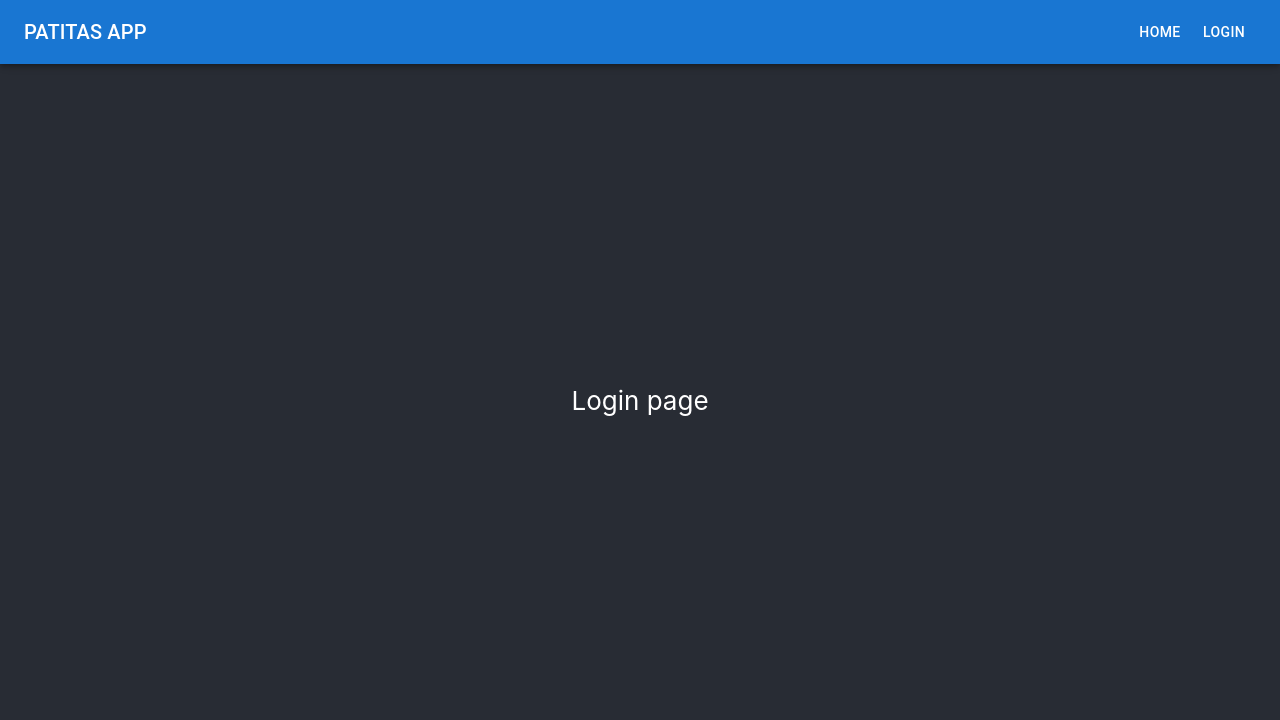
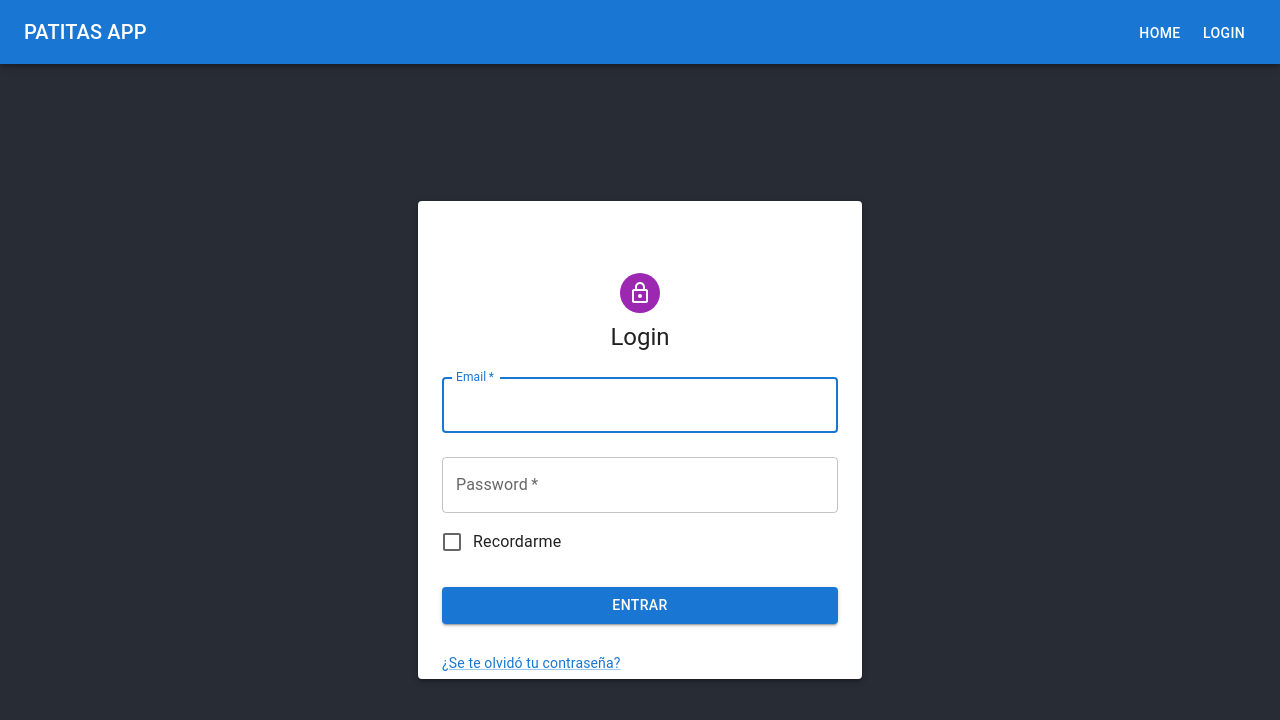
Before and after one commit to edcamero/mascotas-app, a React (Create React App) app in the folder frontend2/: page /login in a window 1280 px wide. Shown: the top 720 px of the page. Built offline with nearby package versions, Linux system fonts and the light colour scheme.

Commit message:
interfaz del login

```diff
--- a/frontend2/src/pages/LoginPage/LoginPage.tsx
+++ b/frontend2/src/pages/LoginPage/LoginPage.tsx
@@ -1,7 +1,93 @@
-import React from 'react'
+import * as React from 'react'
+import Avatar from '@mui/material/Avatar'
+import Button from '@mui/material/Button'
+import CssBaseline from '@mui/material/CssBaseline'
+import TextField from '@mui/material/TextField'
+import FormControlLabel from '@mui/material/FormControlLabel'
+import Checkbox from '@mui/material/Checkbox'
+import Link from '@mui/material/Link'
+import Grid from '@mui/material/Grid'
+import Box from '@mui/material/Box'
+import LockOutlinedIcon from '@mui/icons-material/LockOutlined'
+import Typography from '@mui/material/Typography'
+import Container from '@mui/material/Container'
+import { createTheme, ThemeProvider } from '@mui/material/styles'
+import { Paper } from '@mui/material'
 
-const LoginPage = () => {
-  return <>Login page</>
+const theme = createTheme()
+const LoginPage: React.FC = () => {
+  const handleSubmit = (event: React.FormEvent<HTMLFormElement>) => {
+    event.preventDefault()
+    const data = new FormData(event.currentTarget)
+    // eslint-disable-next-line no-console
+    console.log({
+      email: data.get('email'),
+      password: data.get('password'),
+    })
+  }
+
+  return (
+    <ThemeProvider theme={theme}>
+      <Paper elevation={3} sx={{ marginTop: '5rem' }}>
+        <Container component="main" maxWidth="xs">
+          <CssBaseline />
+          <Box
+            sx={{
+              marginTop: 8,
+              display: 'flex',
+              flexDirection: 'column',
+              alignItems: 'center',
+            }}
+          >
+            <Avatar sx={{ m: 1, bgcolor: 'secondary.main' }}>
+              <LockOutlinedIcon />
+            </Avatar>
+            <Typography component="h1" variant="h5">
+              Login
+            </Typography>
+            <Box component="form" onSubmit={handleSubmit} noValidate sx={{ mt: 1 }}>
+              <TextField
+                margin="normal"
+                required
+                fullWidth
+                id="email"
+                label="Email"
+                name="email"
+                autoComplete="email"
+                autoFocus
+              />
+              <TextField
+                margin="normal"
+                required
+                fullWidth
+                name="password"
+                label="Password"
+                type="password"
+                id="password"
+                autoComplete="current-password"
+              />
+              <FormControlLabel
+                control={<Checkbox value="remember" color="primary" />}
+                label="Recordarme"
+              />
+              <Button type="submit" fullWidth variant="contained" sx={{ mt: 3, mb: 2 }}>
+                Entrar
+              </Button>
+              <Grid container>
+                <Grid item xs>
+                  <Link href="#" variant="body2">
+                    ¿Se te olvidó tu contraseña?
+                  </Link>
+                </Grid>
+                <Grid item>
+                </Grid>
+              </Grid>
+            </Box>
+          </Box>
+        </Container>
+      </Paper>
+    </ThemeProvider>
+  )
 }
 
 export default LoginPage
```
